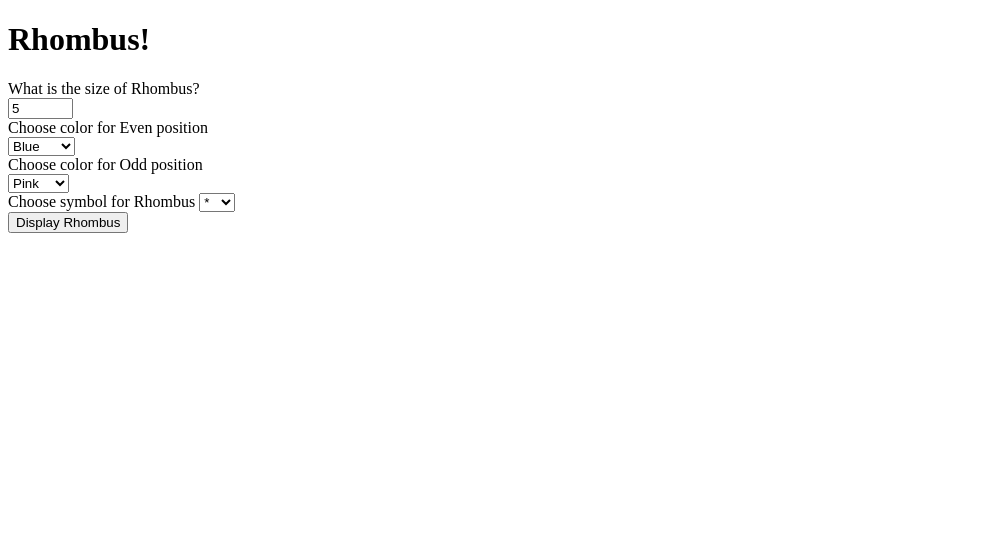
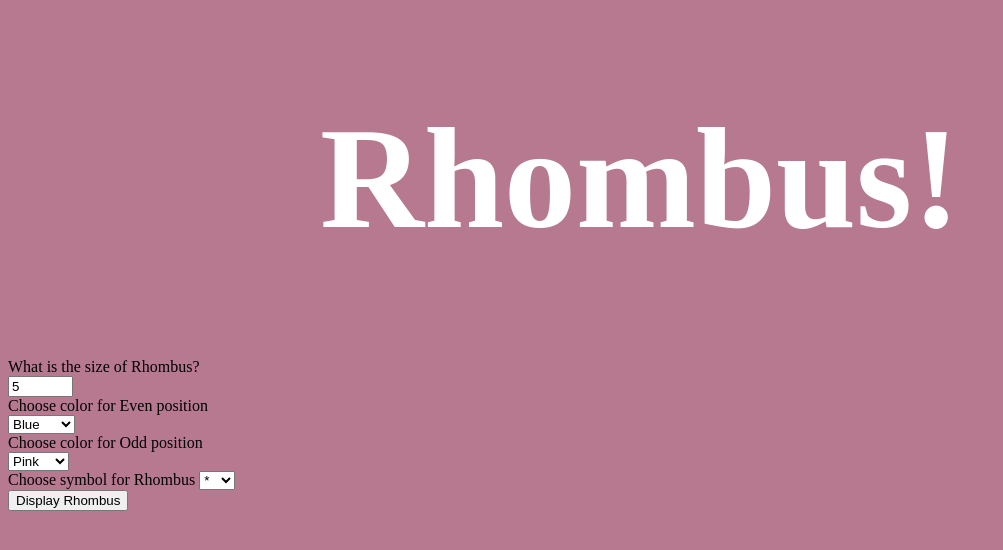
Before and after one commit to jdang95/Rhombus, a plain HTML site: page index.html in a window 1280 px wide. Shown: the whole page, without its empty margins (0-1003 px from the left). Drawn offline with Linux system fonts and the light colour scheme.

Commit message:
Update index.html

```diff
--- a/index.html
+++ b/index.html
@@ -3,7 +3,7 @@
 <head lang= "en">
 <meta name="description" content="Artifact 3 - Rhombus Example">
 <meta charset="utf-8">
-  <link rel="stylesheet" type"text/css" href="rhombus.css">
+  <link rel="stylesheet" type"text/css" href="style.css">
 
 <title>Artifact 3 - Rhombus</title>
 </head>
```
